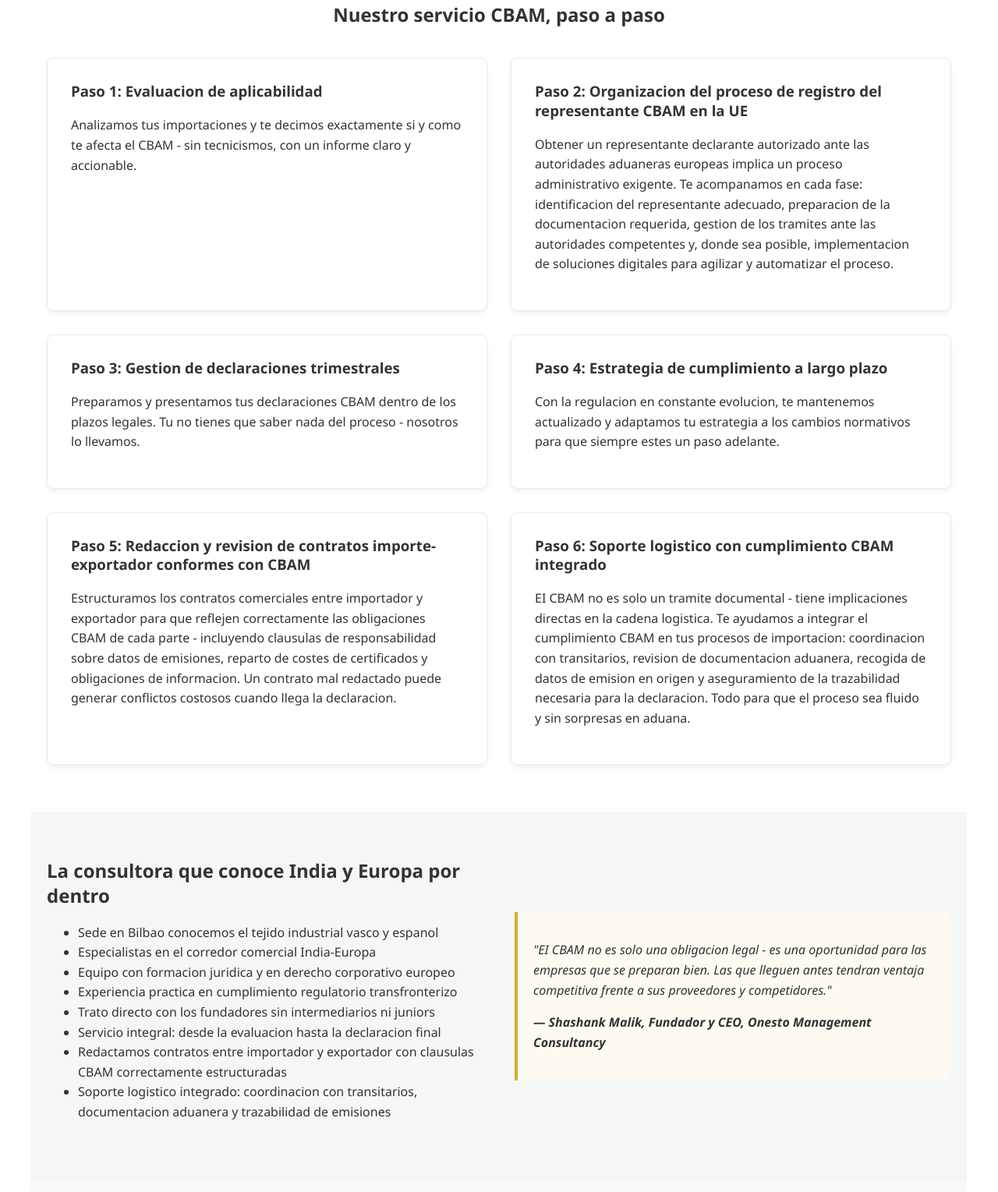
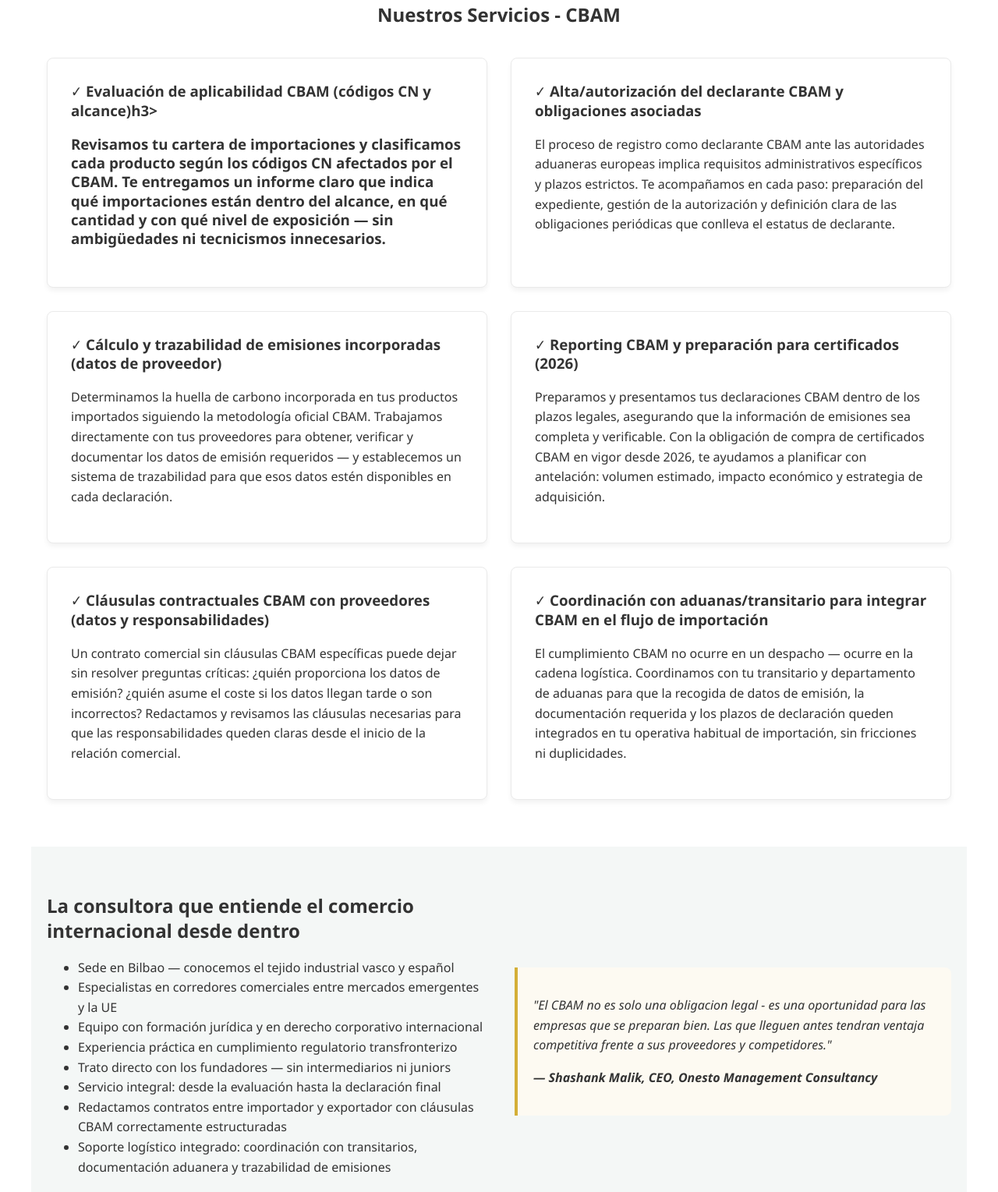
Before and after one commit to piyush-2210/CBAM-Onesto, a plain HTML site: page index.html in a window 1280 px wide. Shown: the part 1991-3520 px from the top of the page at 78% size. Drawn offline with Linux system fonts and the light colour scheme.

Commit message:
Update index.html

```diff
--- a/index.html
+++ b/index.html
@@ -521,37 +521,37 @@
             </div>
             <div class="card">
                 <h3>⏳ El tiempo juega en tu contra</h3>
-                <p>Las obligaciones de declaracion son trimestrales. Cuanto antes pongas en orden tu cumplimiento, menos riesgo acumulado tienes.</p>
+                <p>Las obligaciones de declaración son trimestrales. Cuanto antes pongas en orden tu cumplimiento, menos riesgo acumulado tienes.</p>
             </div>
         </div>
     </section>
 
     <section id="servicios" class="section-light container">
-        <h2 class="text-center">Nuestro servicio CBAM, paso a paso</h2>
+        <h2 class="text-center"> Nuestros Servicios - CBAM </h2>
         <div class="grid-2">
             <div class="card">
-                <h3>Paso 1: Evaluacion de aplicabilidad</h3>
-                <p>Analizamos tus importaciones y te decimos exactamente si y como te afecta el CBAM - sin tecnicismos, con un informe claro y accionable.</p>
+                <h3>✓ Evaluación de aplicabilidad CBAM (códigos CN y alcance)h3>
+                <p>Revisamos tu cartera de importaciones y clasificamos cada producto según los códigos CN afectados por el CBAM. Te entregamos un informe claro que indica qué importaciones están dentro del alcance, en qué cantidad y con qué nivel de exposición — sin ambigüedades ni tecnicismos innecesarios.</p>
             </div>
             <div class="card">
-                <h3>Paso 2: Organizacion del proceso de registro del representante CBAM en la UE</h3>
-                <p>Obtener un representante declarante autorizado ante las autoridades aduaneras europeas implica un proceso administrativo exigente. Te acompanamos en cada fase: identificacion del representante adecuado, preparacion de la documentacion requerida, gestion de los tramites ante las autoridades competentes y, donde sea posible, implementacion de soluciones digitales para agilizar y automatizar el proceso.</p>
+                <h3>✓ Alta/autorización del declarante CBAM y obligaciones asociadas</h3>
+                <p>El proceso de registro como declarante CBAM ante las autoridades aduaneras europeas implica requisitos administrativos específicos y plazos estrictos. Te acompañamos en cada paso: preparación del expediente, gestión de la autorización y definición clara de las obligaciones periódicas que conlleva el estatus de declarante.</p>
             </div>
             <div class="card">
-                <h3>Paso 3: Gestion de declaraciones trimestrales</h3>
-                <p>Preparamos y presentamos tus declaraciones CBAM dentro de los plazos legales. Tu no tienes que saber nada del proceso - nosotros lo llevamos.</p>
+                <h3>✓ Cálculo y trazabilidad de emisiones incorporadas (datos de proveedor)</h3>
+                <p>Determinamos la huella de carbono incorporada en tus productos importados siguiendo la metodología oficial CBAM. Trabajamos directamente con tus proveedores para obtener, verificar y documentar los datos de emisión requeridos — y establecemos un sistema de trazabilidad para que esos datos estén disponibles en cada declaración.</p>
             </div>
             <div class="card">
-                <h3>Paso 4: Estrategia de cumplimiento a largo plazo</h3>
-                <p>Con la regulacion en constante evolucion, te mantenemos actualizado y adaptamos tu estrategia a los cambios normativos para que siempre estes un paso adelante.</p>
+                <h3>✓ Reporting CBAM y preparación para certificados (2026)</h3>
+                <p>Preparamos y presentamos tus declaraciones CBAM dentro de los plazos legales, asegurando que la información de emisiones sea completa y verificable. Con la obligación de compra de certificados CBAM en vigor desde 2026, te ayudamos a planificar con antelación: volumen estimado, impacto económico y estrategia de adquisición.</p>
             </div>
             <div class="card">
-                <h3>Paso 5: Redaccion y revision de contratos importe-exportador conformes con CBAM</h3>
-                <p>Estructuramos los contratos comerciales entre importador y exportador para que reflejen correctamente las obligaciones CBAM de cada parte - incluyendo clausulas de responsabilidad sobre datos de emisiones, reparto de costes de certificados y obligaciones de informacion. Un contrato mal redactado puede generar conflictos costosos cuando llega la declaracion.</p>
+                <h3>✓ Cláusulas contractuales CBAM con proveedores (datos y responsabilidades)</h3>
+                <p>Un contrato comercial sin cláusulas CBAM específicas puede dejar sin resolver preguntas críticas: ¿quién proporciona los datos de emisión? ¿quién asume el coste si los datos llegan tarde o son incorrectos? Redactamos y revisamos las cláusulas necesarias para que las responsabilidades queden claras desde el inicio de la relación comercial.</p>
             </div>
             <div class="card">
-                <h3>Paso 6: Soporte logistico con cumplimiento CBAM integrado</h3>
-                <p>EI CBAM no es solo un tramite documental - tiene implicaciones directas en la cadena logistica. Te ayudamos a integrar el cumplimiento CBAM en tus procesos de importacion: coordinacion con transitarios, revision de documentacion aduanera, recogida de datos de emision en origen y aseguramiento de la trazabilidad necesaria para la declaracion. Todo para que el proceso sea fluido y sin sorpresas en aduana.</p>
+                <h3>✓ Coordinación con aduanas/transitario para integrar CBAM en el flujo de importación</h3>
+                <p>El cumplimiento CBAM no ocurre en un despacho — ocurre en la cadena logística. Coordinamos con tu transitario y departamento de aduanas para que la recogida de datos de emisión, la documentación requerida y los plazos de declaración queden integrados en tu operativa habitual de importación, sin fricciones ni duplicidades.</p>
             </div>
         </div>
     </section>
@@ -559,22 +559,22 @@
     <section class="section-alt container">
         <div class="flex-columns">
             <div class="col">
-                <h2>La consultora que conoce India y Europa por dentro</h2>
+                <h2>La consultora que entiende el comercio internacional desde dentro</h2>
                 <ul>
-                    <li>Sede en Bilbao conocemos el tejido industrial vasco y espanol</li>
-                    <li>Especialistas en el corredor comercial India-Europa</li>
-                    <li>Equipo con formacion juridica y en derecho corporativo europeo</li>
-                    <li>Experiencia practica en cumplimiento regulatorio transfronterizo</li>
-                    <li>Trato directo con los fundadores sin intermediarios ni juniors</li>
-                    <li>Servicio integral: desde la evaluacion hasta la declaracion final</li>
-                    <li>Redactamos contratos entre importador y exportador con clausulas CBAM correctamente estructuradas</li>
-                    <li>Soporte logistico integrado: coordinacion con transitarios, documentacion aduanera y trazabilidad de emisiones</li>
+                    <li>Sede en Bilbao — conocemos el tejido industrial vasco y español</li>
+                    <li>Especialistas en corredores comerciales entre mercados emergentes y la UE</li>
+                    <li>Equipo con formación jurídica y en derecho corporativo internacional</li>
+                    <li>Experiencia práctica en cumplimiento regulatorio transfronterizo</li>
+                    <li>Trato directo con los fundadores — sin intermediarios ni juniors</li>
+                    <li>Servicio integral: desde la evaluación hasta la declaración final</li>
+                    <li>Redactamos contratos entre importador y exportador con cláusulas CBAM correctamente estructuradas</li>
+                    <li>Soporte logístico integrado: coordinación con transitarios, documentación aduanera y trazabilidad de emisiones</li>
                 </ul>
             </div>
             <div class="col">
                 <div class="quote-box">
-                    <p>"EI CBAM no es solo una obligacion legal - es una oportunidad para las empresas que se preparan bien. Las que lleguen antes tendran ventaja competitiva frente a sus proveedores y competidores."</p>
-                    <p><strong>— Shashank Malik, Fundador y CEO, Onesto Management Consultancy</strong></p>
+                    <p>"El CBAM no es solo una obligacion legal - es una oportunidad para las empresas que se preparan bien. Las que lleguen antes tendran ventaja competitiva frente a sus proveedores y competidores."</p>
+                    <p><strong>— Shashank Malik, CEO, Onesto Management Consultancy</strong></p>
                 </div>
             </div>
         </div>
```
